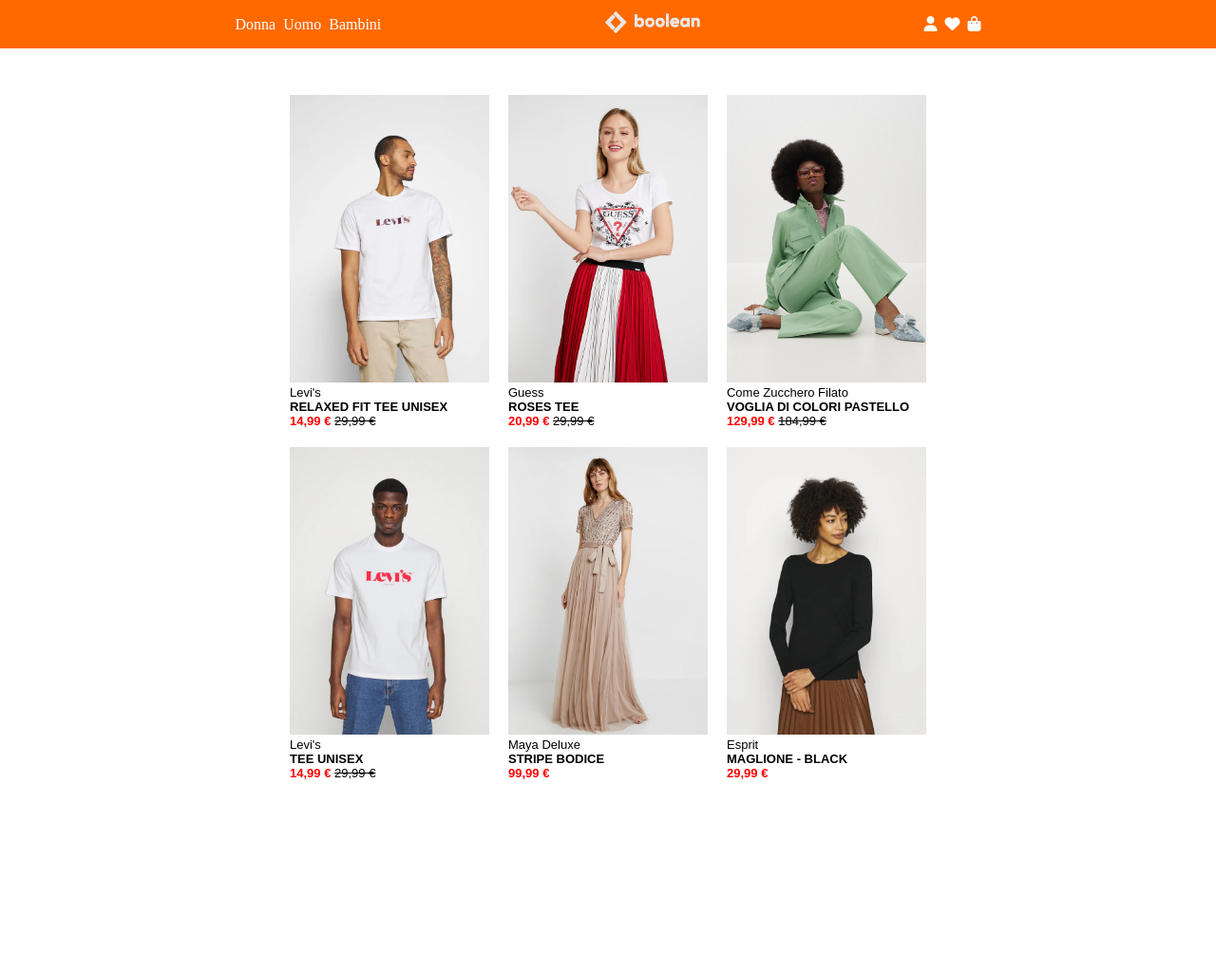
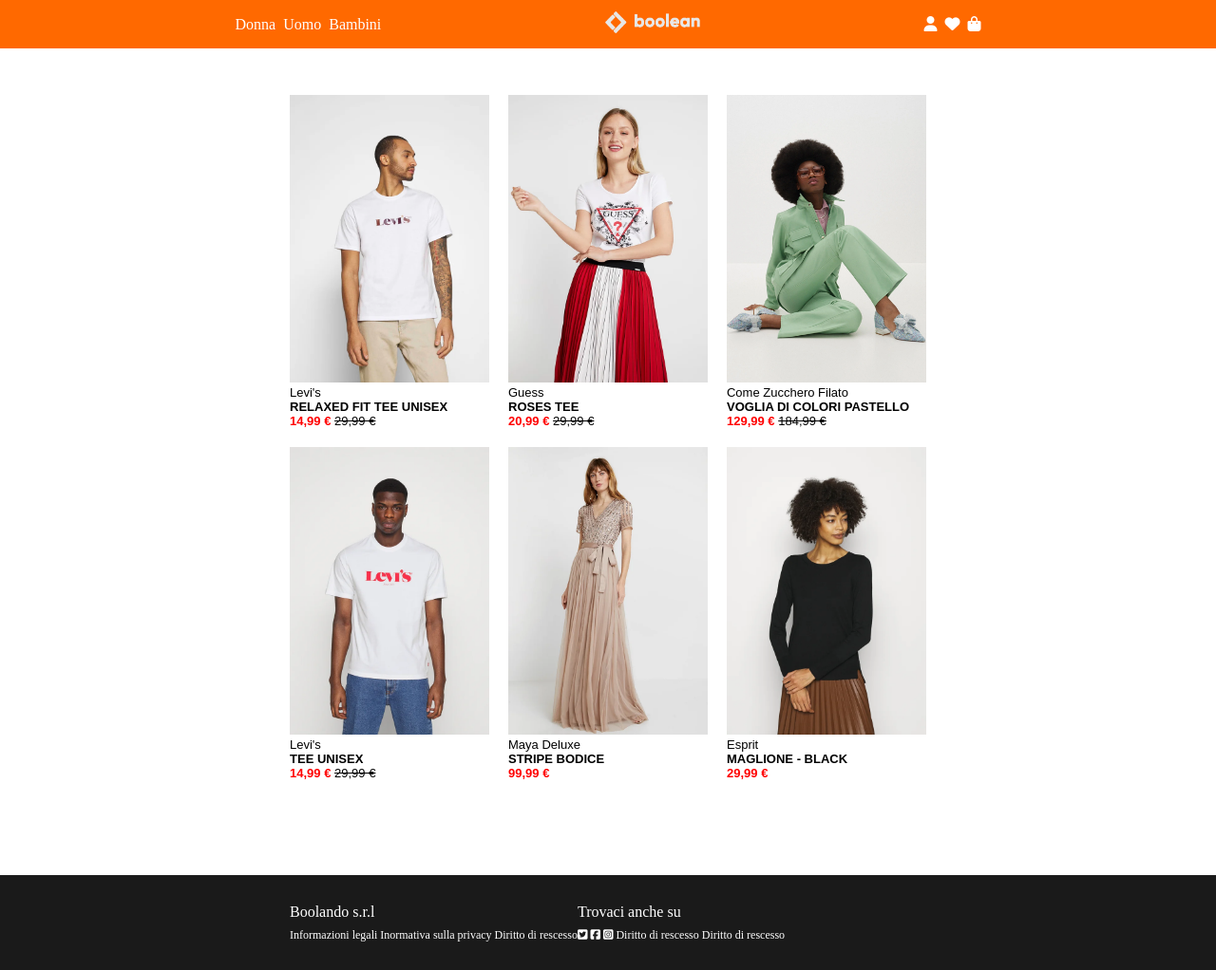
Before and after one commit to Steopa2001/html-css-boolando, a plain HTML site: page inde.html in a window 1280 px wide. Shown: the whole page at 95% size. Before the commit the page ends 922 px from the top, so only its background shows below. Drawn offline with Linux system fonts and the light colour scheme.

Commit message:
adding footer icons

```diff
--- a/inde.html
+++ b/inde.html
@@ -55,8 +55,47 @@
 
   <!-- Footer -->
 
-  <footer></footer>
+  <footer>
+
+    <div class="container-footer">
+      <div>
+        <span class="bool-text position-relative">Boolando s.r.l</span>
+        <div class="info-span position-relative">
+        <span>Informazioni legali</span>
+        <span>Inormativa sulla privacy</span>
+        <span>Diritto di rescesso</span>
+       </div>
+      </div>
+
+        <div>
+        <span class="bool-text position-relative">Trovaci anche su</span>
+        <div class="info-span position-relative">
+        <span><i class="fa-brands fa-square-twitter"></i></span>
+        <span><i class="fa-brands fa-square-facebook"></i></span>
+        <span><i class="fa-brands fa-square-instagram"></i></span>
+        <span>Diritto di rescesso</span>
+        <span>Diritto di rescesso</span>
+       </div>
+      </div>
+
+
+    </div>
+
+  </footer>
 
 
 </body>
 </html>
+
+
+
+<!-- <div class="container-footer">
+  <div class="foot-info">
+    <span class="bool-text">Boolando s.r.l</span>
+    <div class="info-span">
+    <span>Informazioni legali</span>
+    <span>Inormativa sulla privacy</span>
+    <span>Diritto di rescesso</span>
+    </div>
+  </div>
+</div> -->
--- a/src/css/style.css
+++ b/src/css/style.css
@@ -88,3 +88,46 @@
 .card img {
   width: 100%;
 }
+
+
+/* FOOTER  */
+
+.container-footer {
+  max-width: 1600px;
+  height: 100px;
+  background-color: #1A1A1A;
+  color: white;
+  display: flex;
+  align-items: center;
+}
+
+.position-relative {
+  position: relative;
+  left: 305px;
+}
+
+.info-span {
+  font-size: 12px;
+  margin-top: 8px;
+}
+
+
+
+
+
+
+/* .foot-info {
+  margin: 0 auto;
+  max-width: 915px;
+  background-color: red;
+  height: 100px;
+}
+
+.foot-info .info-span {
+  margin-top: 5px;
+  font-size: 10px;
+}
+
+.foot-info span {
+  color: white;
+} */
```
